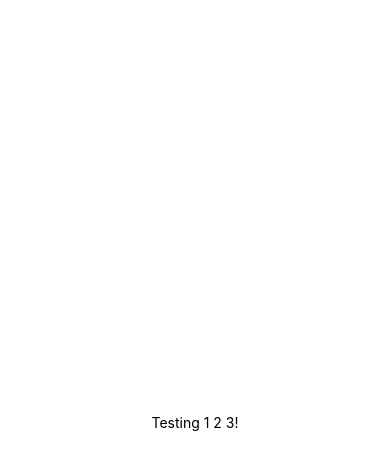
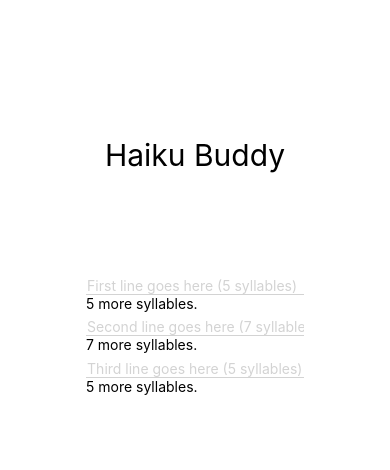
Before and after one commit to dillydally414/HaikuApp, a React Native app: screen / in a window 390 px wide. Shown: the top 470 px of the page. Built offline with nearby package versions, Linux system fonts and the light colour scheme.

Commit message:
MVP of App (#2)
* Haiku skeleton

* Basic styling

* Syllable counting

* Line progression and exiting

```diff
--- a/App.tsx
+++ b/App.tsx
@@ -1,19 +1,34 @@
 import { StatusBar } from 'expo-status-bar';
 import styled from 'styled-components/native';
-import { StyleSheet, Text, View } from 'react-native';
+import { Pressable, Text, View } from 'react-native';
+import Haiku from './src/components/Haiku';
+import { useState } from 'react';
 
 const Container = styled(View)`
   align-items: center;
   background-color: #fff;
-  flex: 1;
-  justify-content: center;
+  display: flex;
+  height: 100%;
+  justify-content: flex-start;
+  width: 100%;
+`;
+
+const Title = styled(Text)`
+  font-size: 30px;
+  padding: 35% 0 25%;
 `;
 
 export default function App() {
+  const [blur, setBlur] = useState(false);
   return (
-    <Container>
-      <Text>Testing 1 2 3!</Text>
-      <StatusBar style="auto" />
-    </Container>
+    <Pressable onPress={() => setBlur(true)}>
+      <Container>
+        <Title>
+          Haiku Buddy
+        </Title>
+        <StatusBar style="auto" />
+        <Haiku blurHandler={[blur, setBlur]} />
+      </Container>
+    </Pressable>
   );
 }
--- /dev/null
+++ b/src/components/Haiku.tsx
@@ -0,0 +1,58 @@
+import styled from 'styled-components';
+import { TextInput, View } from 'react-native';
+import React, { ReactElement, useEffect, useRef } from 'react';
+import Line from './Line';
+
+const HaikuView = styled(View)`
+  display: flex;
+  height: 20%;
+  justify-content: space-between;
+  width: 80%;
+`;
+
+const Haiku = ({
+  blurHandler,
+}: {
+  blurHandler: [boolean, (arg: boolean) => void]
+}): ReactElement => {
+  const [blur, setBlur] = blurHandler;
+  const ref1 = useRef<TextInput>(null);
+  const ref2 = useRef<TextInput>(null);
+  const ref3 = useRef<TextInput>(null);
+
+  useEffect(() => {
+    if (blur) {
+      ref1.current?.blur();
+      ref2.current?.blur();
+      ref3.current?.blur();
+      setBlur(false);
+    }
+  }, [blur]);
+
+  return (
+    <HaikuView>
+      <Line
+        placeholder='First line goes here'
+        syllableGoal={5}
+        onSubmit={() => ref2.current?.focus()}
+        ref={ref1}
+      />
+      <Line
+        placeholder='Second line goes here'
+        syllableGoal={7}
+        onSubmit={() => ref3.current?.focus()}
+        ref={ref2}
+
+      />
+      <Line
+        placeholder='Third line goes here'
+        syllableGoal={5}
+        returnKeyType='done'
+        onSubmit={() => ref3.current?.blur()}
+        ref={ref3}
+      />
+    </HaikuView>
+  )
+}
+
+export default Haiku;
--- /dev/null
+++ b/src/components/Line.tsx
@@ -0,0 +1,70 @@
+import styled from 'styled-components/native';
+import React, { ForwardedRef, useState } from 'react';
+import { Text, TextInput } from 'react-native';
+import countSyllables from '../count-syllables';
+
+const secondaryColor = '#D3D3D3';
+
+const StyledLine = styled(TextInput)`
+  border-bottom-width: 1px;
+  height: 15%;
+  margin-top: 3%;
+  padding-left: 0.5%;
+  width: 100%;
+`;
+
+const Line = React.forwardRef(({
+  placeholder,
+  returnKeyType = 'next',
+  syllableGoal,
+  onSubmit = () => { },
+}: {
+  placeholder: string,
+  returnKeyType?: 'next' | 'done',
+  syllableGoal: number,
+  onSubmit?: Function,
+}, ref: ForwardedRef<TextInput>) => {
+  const [text, setText] = useState('');
+  const [focused, setFocused] = useState(false);
+  const [syllables, setSyllables] = useState(0);
+
+  const handleTextChange = (text: string): void => {
+    setText(text);
+    setSyllables(countSyllables(text));
+  }
+
+  return (
+    <>
+      <StyledLine
+        placeholder={`${placeholder} (${syllableGoal} syllables)`}
+        onChangeText={(text: string) => handleTextChange(text)}
+        defaultValue={text}
+        placeholderTextColor={secondaryColor}
+        returnKeyType={returnKeyType}
+        autoCapitalize='none'
+        onFocus={() => setFocused(true)}
+        onBlur={() => setFocused(false)}
+        style={{
+          borderBottomColor: focused ? 'blue' : secondaryColor,
+        }}
+        onSubmitEditing={() => onSubmit()}
+        ref={ref}
+      />
+      <Text
+        style={{
+          color: syllableGoal - syllables > 0 ? 'black' : syllableGoal === syllables ? 'green' : 'red'
+        }}
+      >
+        {syllableGoal - syllables > 0 ? (
+          `${syllableGoal - syllables} more syllable${syllableGoal - syllables > 1 ? 's' : ''}.`
+        ) : (syllableGoal === syllables ? (
+          'Right number of syllables!'
+        ) : (
+          `${syllables - syllableGoal} syllable${syllables - syllableGoal > 1 ? 's' : ''} over.`
+        ))}
+      </Text>
+    </>
+  );
+});
+
+export default Line;
--- /dev/null
+++ b/src/count-syllables.ts
@@ -0,0 +1,30 @@
+const diphthongs: Array<string> = [
+  'ai', 'ay', 'au', 'ea', 'ee', 'ey', 'ie', 'io', 'oi', 'oo', 'ou', 'oy', 'ya', 'ye', 'yi', 'yo', 'yu'
+];
+
+const vowels: Array<string> = ['a', 'e', 'i', 'o', 'u', 'y'];
+
+const syllables = (word: string): number => {
+  if (word.length === 0) return 0;
+  word = word.toLowerCase();
+  let syllables: number = 0;
+  if (word.endsWith('e') && !word.endsWith('le') && !word.endsWith('ie')) {
+    syllables--;
+  }
+  vowels.forEach((vowel: string) => {
+    const matched: null | RegExpMatchArray = word.match(new RegExp(vowel, 'g'));
+    syllables += matched ? matched.length : 0;
+  });
+  diphthongs.forEach((diphthong: string) => {
+    const matched: null | RegExpMatchArray = word.match(new RegExp(diphthong, 'g'));
+    syllables -= matched ? matched.length : 0;
+  });
+  return Math.max(1, syllables);
+}
+
+const countSyllables = (text: string): number => {
+  const words: Array<string> = text.trim().split(' ');
+  return words.reduce((soFar: number, curr: string) => { return soFar + syllables(curr) }, 0);
+}
+
+export default countSyllables;
```
Also changed, not shown: package.json (+7 -3 lines), 1 other file (tests, documents, lock files or other folders).
